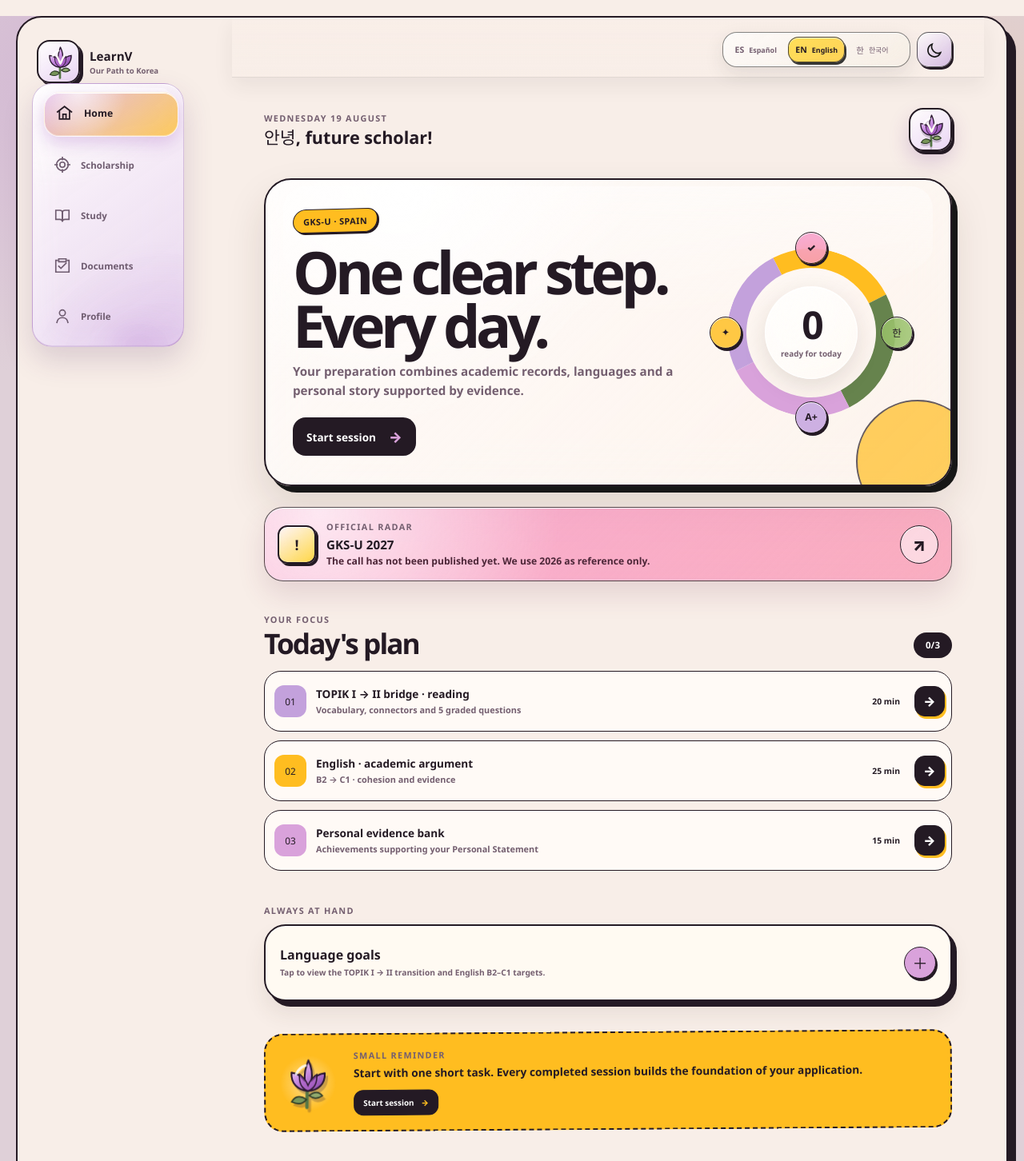
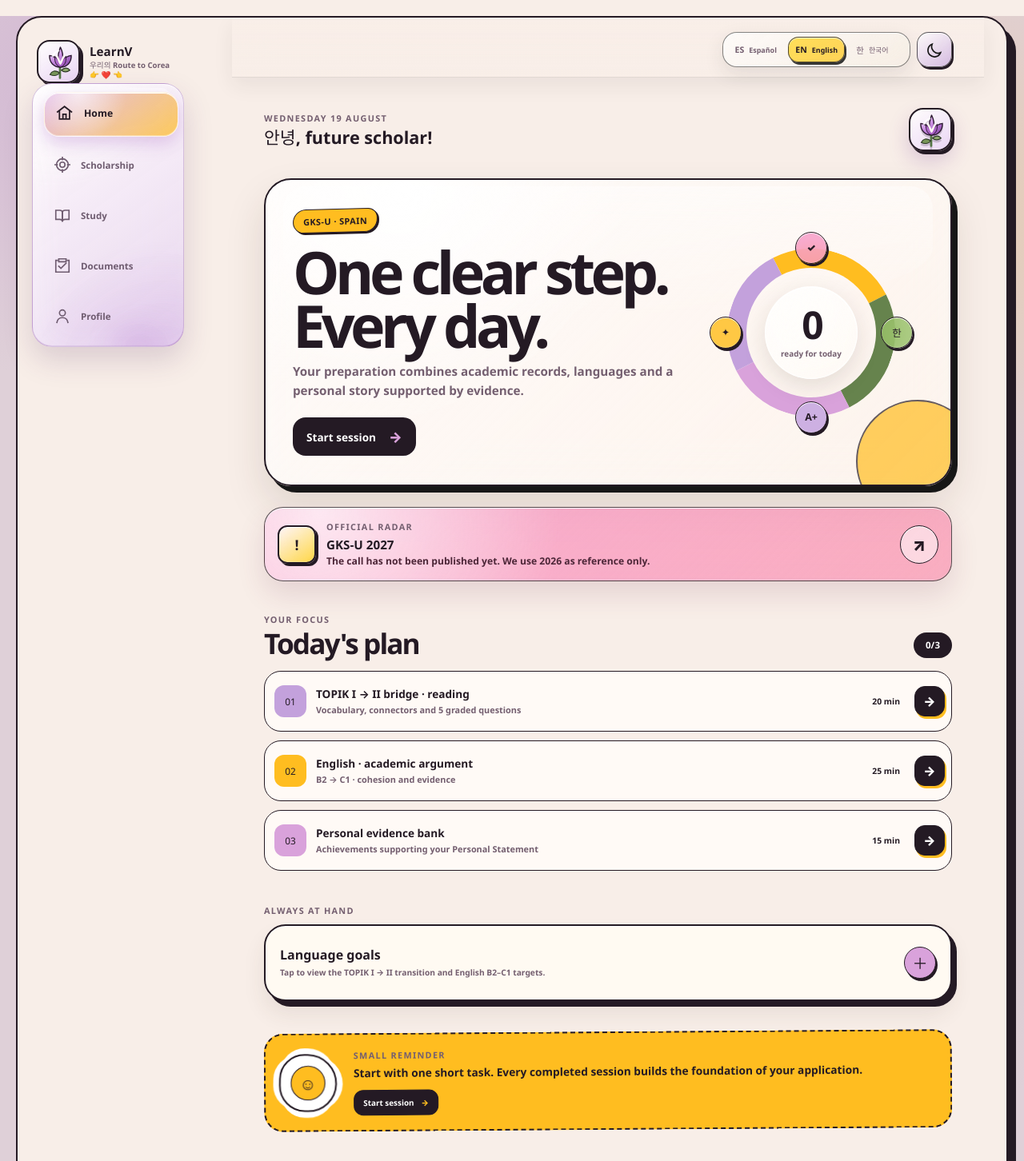
Before and after one commit to DevKAlpha/LearnV, a React (Vite) app: page /#/ in a window 1280 px wide. Shown: the top 1452 px of the page at 80% size. Built offline with nearby package versions, Linux system fonts and the light colour scheme.

Commit message:
fix: restore reminder icon and route tagline

```diff
--- a/index.html
+++ b/index.html
@@ -19,7 +19,7 @@
       name="description"
       content="LearnV: preparación guiada, verificable y móvil para la beca Global Korea Scholarship."
     />
-    <title>LearnV - Nuestra Ruta a Corea</title>
+    <title>LearnV - 우리의 Route to Corea 👉 ❤️ 👈</title>
   </head>
   <body>
     <div id="root"></div>
--- a/src/presentation/App.tsx
+++ b/src/presentation/App.tsx
@@ -43,7 +43,9 @@ export function App() {
         <div className="brand-mark"><BrandMark /></div>
         <div>
           <strong>LearnV</strong>
-          <span>{copy.app.tagline}</span>
+          <span className="desktop-brand__tagline">
+            우리의 Route to Corea <em aria-hidden="true">👉 ❤️ 👈</em>
+          </span>
         </div>
       </aside>
 
--- a/src/presentation/pages/HomePage.tsx
+++ b/src/presentation/pages/HomePage.tsx
@@ -94,7 +94,7 @@ export function HomePage({ score, progress, toggleTask }: Props) {
       <LanguageGoals />
 
       <section className="quote-card" aria-live="polite">
-        <div className="flower-face" aria-hidden="true"><BrandMark showLetter={false} /></div>
+        <div className="flower-face" aria-hidden="true"><span>☺</span></div>
         <div>
           <span className="eyebrow">{copy.home.reminder}</span>
           <p>{reminderText}</p>
--- a/src/presentation/styles.css
+++ b/src/presentation/styles.css
@@ -713,14 +713,27 @@ input:focus-visible + span {
   width: 70px;
   height: 70px;
   place-items: center;
-  border: 0;
-  border-radius: 20px;
-  background: radial-gradient(circle, rgba(255,255,255,0.5), transparent 68%);
-  box-shadow: none;
+  border: 2px solid var(--ink);
+  border-radius: 46% 54% 52% 48%;
+  background: white;
+  box-shadow:
+    0 -9px 0 -2px white,
+    9px 0 0 -2px white,
+    0 9px 0 -2px white,
+    -9px 0 0 -2px white;
   animation: reminder-bloom 4s ease-in-out infinite;
 }
 
-.flower-face .brand-tulip { width: 58px; height: 67px; filter: drop-shadow(3px 4px 0 rgba(43,24,48,0.24)); }
+.flower-face span {
+  display: grid;
+  width: 42px;
+  height: 42px;
+  place-items: center;
+  border: 1.5px solid var(--ink);
+  border-radius: 50%;
+  background: var(--yellow);
+  font-size: 1.25rem;
+}
 
 @keyframes reminder-bloom {
   0%, 100% { transform: rotate(-2deg) scale(1); }
@@ -1810,6 +1823,12 @@ input:focus-visible + span {
 :root[data-theme="dark"] .quote-card {
   border-color: rgba(255,255,255,0.3);
   background: linear-gradient(145deg, #967a26, #66531d);
+  color: #fff;
+}
+
+:root[data-theme="dark"] .flower-face span {
+  border-color: rgba(255,255,255,0.76);
+  background: #172130;
   color: #fff;
 }
 
@@ -3859,6 +3878,17 @@ html[data-theme="dark"] .document-tags span {
   .desktop-brand span { display: block; }
   .desktop-brand strong { font-size: 0.95rem; }
   .desktop-brand span { margin-top: 2px; color: var(--muted); font-size: 0.6rem; font-weight: 750; }
+  .desktop-brand > div:last-child { min-width: 0; }
+  .desktop-brand .desktop-brand__tagline {
+    max-width: 132px;
+    overflow-wrap: anywhere;
+    line-height: 1.25;
+  }
+  .desktop-brand__tagline em {
+    display: inline-block;
+    font-style: normal;
+    white-space: nowrap;
+  }
   .main-content { grid-column: 2; min-width: 0; }
   .app-toolbar { padding: 18px 40px 12px; justify-content: flex-end; }
   .test-theme-toolbar { padding: 18px 40px 0; justify-content: flex-end; }
```
